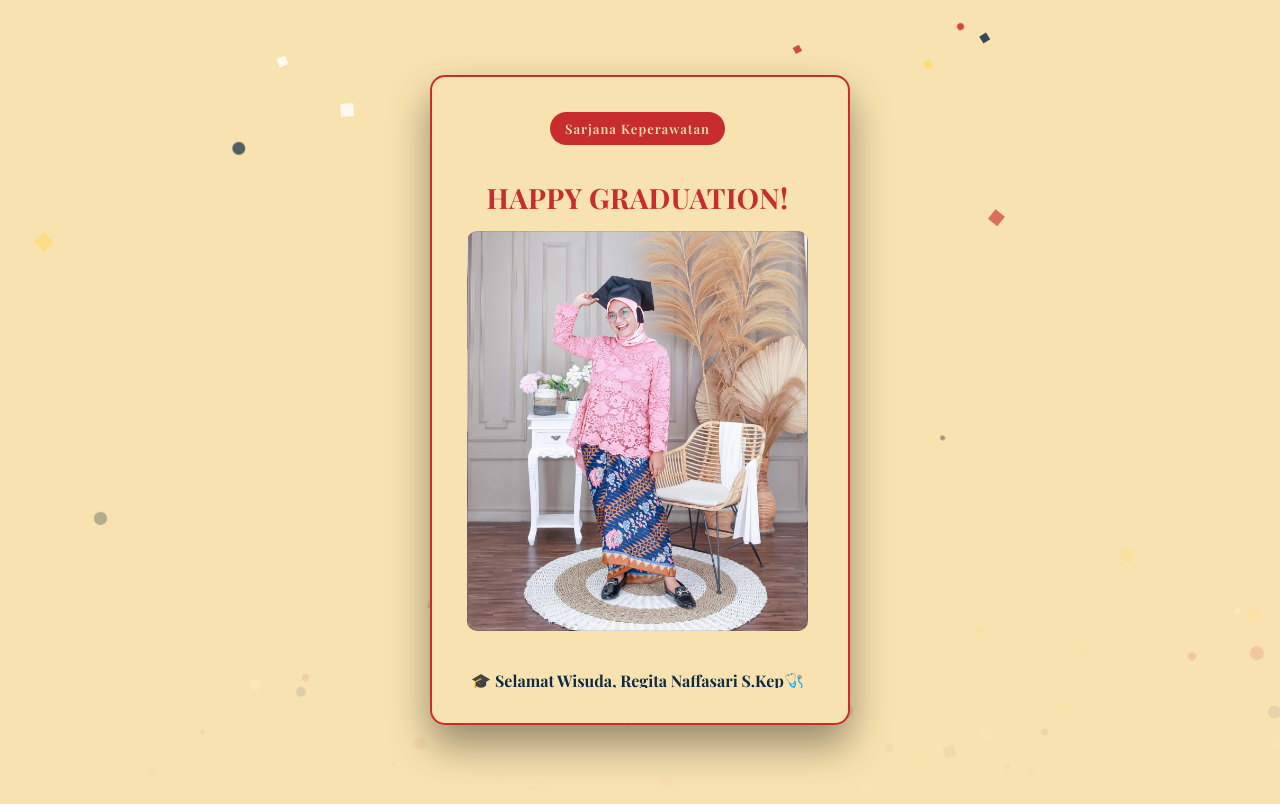
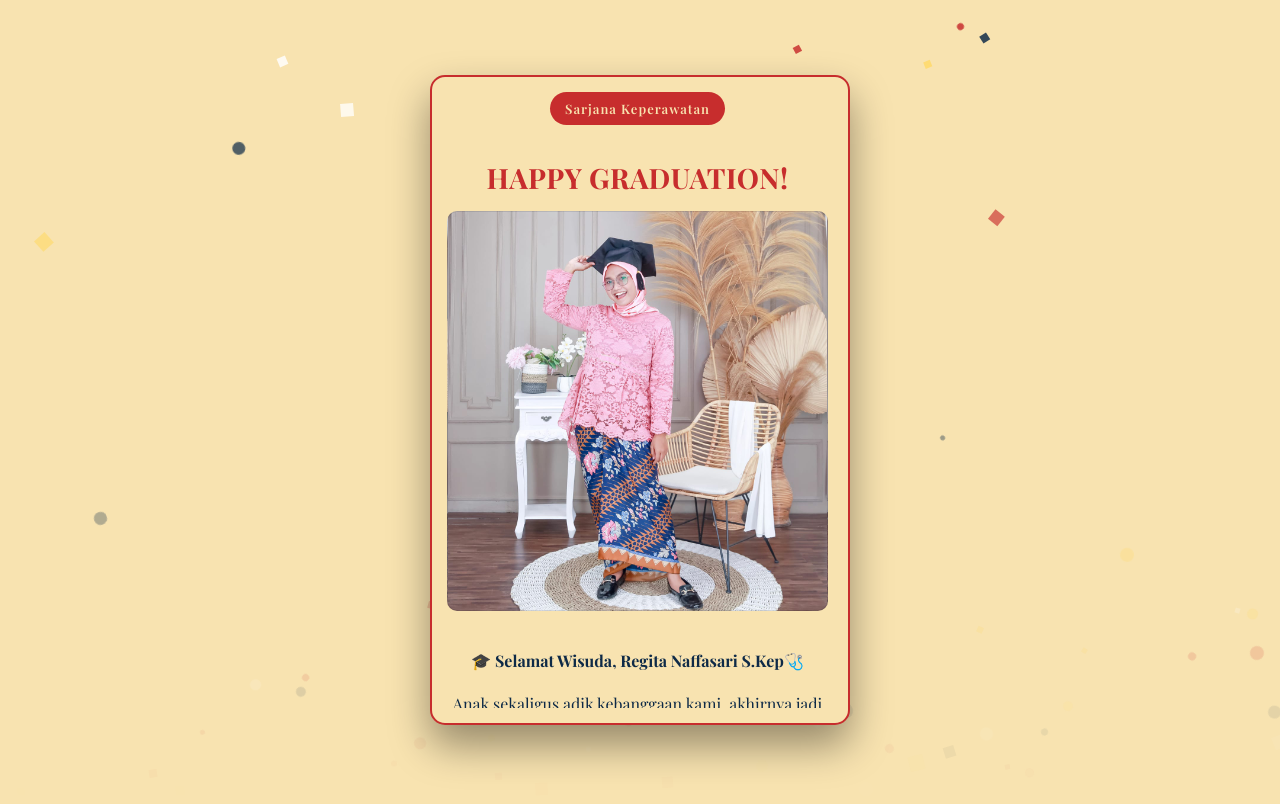
Before and after one commit to greetzza/order033_28-07-2025, a plain HTML site: page index.html in a window 1280 px wide. Both pictures are taken after a click on the button "OPEN CARD". Drawn offline with nearby package versions, Linux system fonts and the light colour scheme.

Commit message:
Update style.css

```diff
--- a/style.css
+++ b/style.css
@@ -262,7 +262,7 @@
             }
 
             .card {
-                padding: 35px;
+                padding: 15px;
                 max-height: 650px;
             }
 
```
